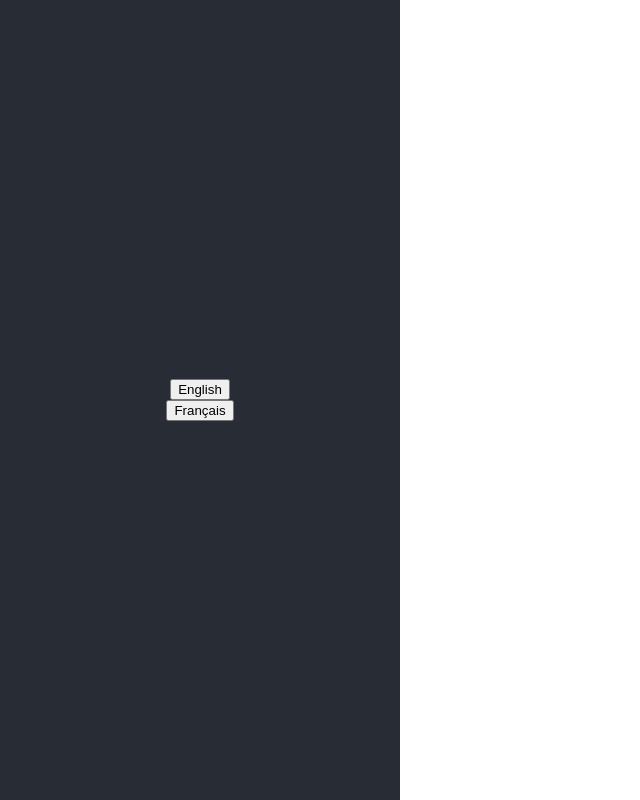
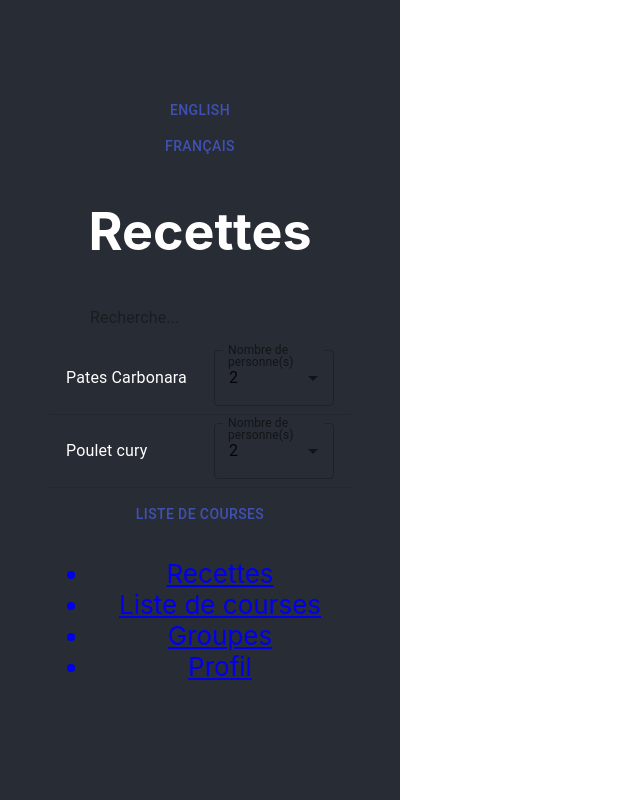
Before and after one commit to lololau/recikeep_old, a React (Create React App) app: page /recipes/selection_part/2 in a window 1280 px wide. Shown: the whole page, without its empty margins (0-640 px from the left). Built offline with nearby package versions, Linux system fonts and the light colour scheme.

Commit message:
Add recipes_selection2 files, changeof languages button

```diff
--- a/src/App.tsx
+++ b/src/App.tsx
@@ -1,4 +1,3 @@
-import React from "react";
 import "./App.css";
 import i18n from './i18n'
 import { BrowserRouter as Router, Route } from 'react-router-dom';
@@ -6,10 +5,9 @@ import Profile from "./containers/profil/profil";
 import HomeRecipes from "./containers/recipes/recipes";
 import MyRecipe from "./containers/recipe/recipe";
 import SelectionRecipes from "./containers/recipes/recipes_selection1";
+import SelectionParts from "./containers/recipes/recipes_selection2";
+import Button from "@material-ui/core/Button";
 
-/* const RenderAlert: FunctionComponent<AlertProps> = (props) => {
-  return <Alert severity={props.severity}>{props.children}</Alert>;
-} */
 
 function App() {
 
@@ -23,13 +21,15 @@ function App() {
 
         <header className="App-header">
 
-        <button onClick={() => changeLanguage('en')}>English</button>
-        <button onClick={() => changeLanguage('fr')}>Français</button>
+        <Button onClick={() => changeLanguage('en')} color="primary">English</Button>
+        <Button onClick={() => changeLanguage('fr')} color="primary">Français</Button>
+
 
           <Route path="/" exact component={HomeRecipes}/>
           <Route path="/profile" component={Profile}/>
           <Route path={"/recipe/:index"} component={MyRecipe}/>
           <Route path={"/recipes/selection_part/1"} component={SelectionRecipes}/>
+          <Route path={"/recipes/selection_part/2"} component={SelectionParts}/>
           {/* <Route path="/groups" component={Groups}/>
           <Route path="/groceryList" component={GroceryList}/> */}
 
--- a/src/containers/recipes/recipes_selection1.tsx
+++ b/src/containers/recipes/recipes_selection1.tsx
@@ -10,6 +10,7 @@ import ListItem from "@material-ui/core/ListItem";
 import ListItemIcon from '@material-ui/core/ListItemIcon';
 import Checkbox from '@material-ui/core/Checkbox';
 import ListItemText from "@material-ui/core/ListItemText";
+import { Link } from 'react-router-dom';
 
 
 const SelectionRecipesList: FunctionComponent<RecipesListProps> = (props) => {
@@ -57,7 +58,9 @@ const SelectionRecipes = () => {
                 <SelectionRecipesList recipes={myRecipes} />
             </div>
             <IconButton>
-                <NavigateNextIcon />
+                <Link to="/recipes/selection_part/2">
+                    <NavigateNextIcon />
+                </Link>
             </IconButton>
             <ToolsBar />
         </div>
--- /dev/null
+++ b/src/containers/recipes/recipes_selection2.tsx
@@ -0,0 +1,77 @@
+import { useState } from 'react'
+import { RecipesListProps, myRecipes } from './recipes';
+import { FunctionComponent } from 'react';
+import { useTranslation } from 'react-i18next';
+import InputBase from '@material-ui/core/InputBase';
+import ToolsBar from '../toolsbar/toolsbar';
+import List from "@material-ui/core/List";
+import TextField from '@material-ui/core/TextField';
+import ListItem from "@material-ui/core/ListItem";
+import ListItemText from "@material-ui/core/ListItemText";
+import Button from "@material-ui/core/Button";
+import Autocomplete from '@material-ui/lab/Autocomplete';
+
+const PartsComboBox = () => {
+    const { t } = useTranslation();
+
+    const options: string[] = ['1', '2', '3', '4', '5', '6', '7', '8', '9', '10', '11', '12', '13', '14', '15', '16', '17', '18', '19', '20']
+
+    const [part, setPart] = useState(options[1]);
+
+
+    return (
+        <div>
+            <Autocomplete
+                value={part}
+                id="controllable-states-demo"
+                options={options}
+                style={{ width: 120 }}
+                renderInput={(params) => <TextField {...params} label={t('parts.comboBox')} variant="outlined" />}
+            />
+        </div>
+    );
+}
+
+const SelectionPartsRecipes: FunctionComponent<RecipesListProps> = (props) => {
+    return (
+        <List style={{ width: 300 }}>
+            {props.recipes.map((recipe, index) => {
+                return (
+                    <ListItem
+                        divider={true}
+                        key={index}>
+                        <ListItemText
+                            primary={recipe.title}
+                            id={index.toString()} />
+
+                        <PartsComboBox />
+                    </ListItem>
+                )
+            })}
+        </List>
+    )
+}
+
+const SelectionParts = () => {
+    const { t } = useTranslation();
+
+    return (
+        <div className="recipes">
+            <h1>{t('recipes.title')}</h1>
+
+
+            <InputBase
+                placeholder={t('recipe.searchBar')}
+            />
+
+            <div className="SelectionRecipesList">
+                <SelectionPartsRecipes recipes={myRecipes} />
+            </div>
+            <Button color="primary">{t('toolsbar.groceryList')}</Button>
+            <ToolsBar />
+        </div>
+    )
+
+}
+
+export default SelectionParts;
--- a/src/locales/en/translation.json
+++ b/src/locales/en/translation.json
@@ -6,7 +6,7 @@
   },
   "toolsbar": {
     "recipes": "Recipes",
-    "groceryList": "GroceryList",
+    "groceryList": "Grocery List",
     "groups": "Groups",
     "profile": "Profile"
   },
@@ -37,8 +37,8 @@
     "fish": "Fish",
     "fruits": "Fruits"
   },
-  "selectionRecipes": {
-    "button":"Go!"
+  "parts": {
+    "comboBox": "Part(s)"
   }
 
 }
--- a/src/locales/fr/translation.json
+++ b/src/locales/fr/translation.json
@@ -37,7 +37,7 @@
     "fish": "Poisson",
     "fruits": "Fruits"
   },
-  "selectionRecipes": {
-    "button":"Go!"
+  "parts": {
+    "comboBox": "Nombre de personne(s)"
   }
 }
```
